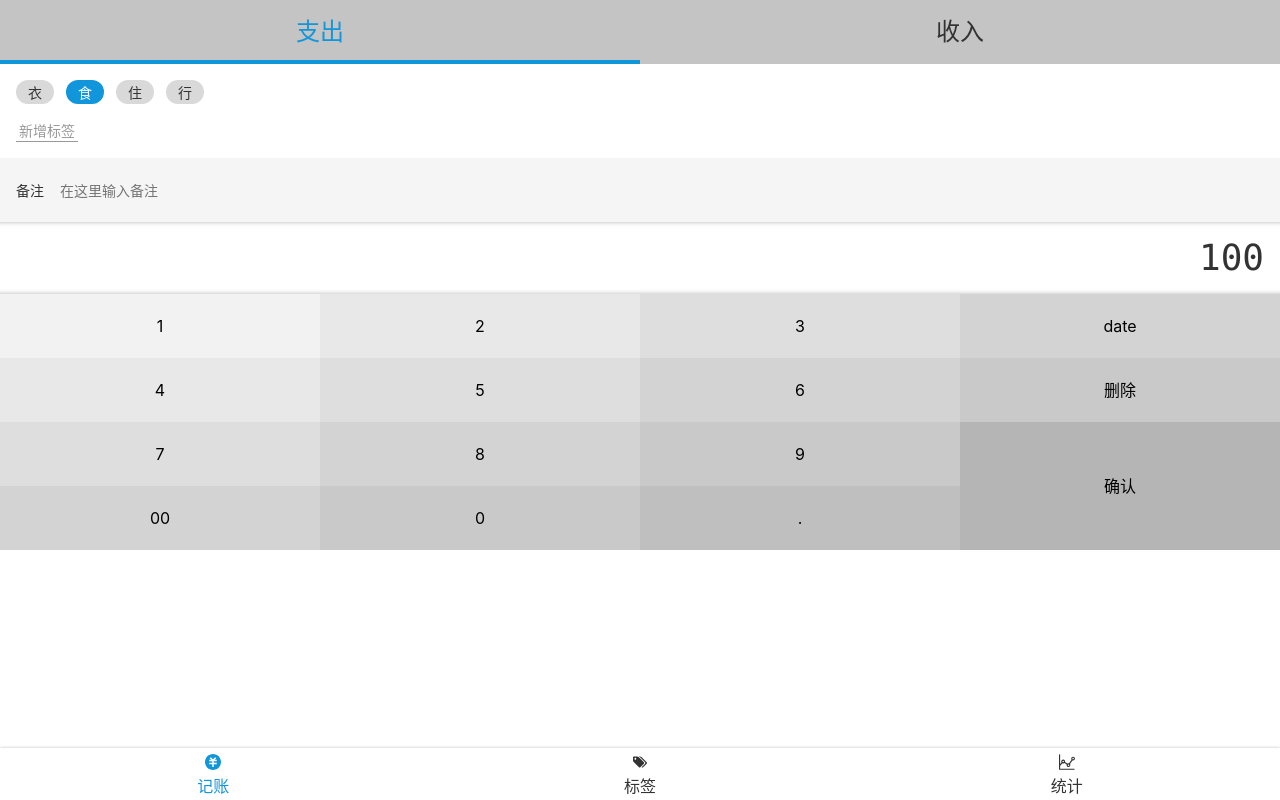
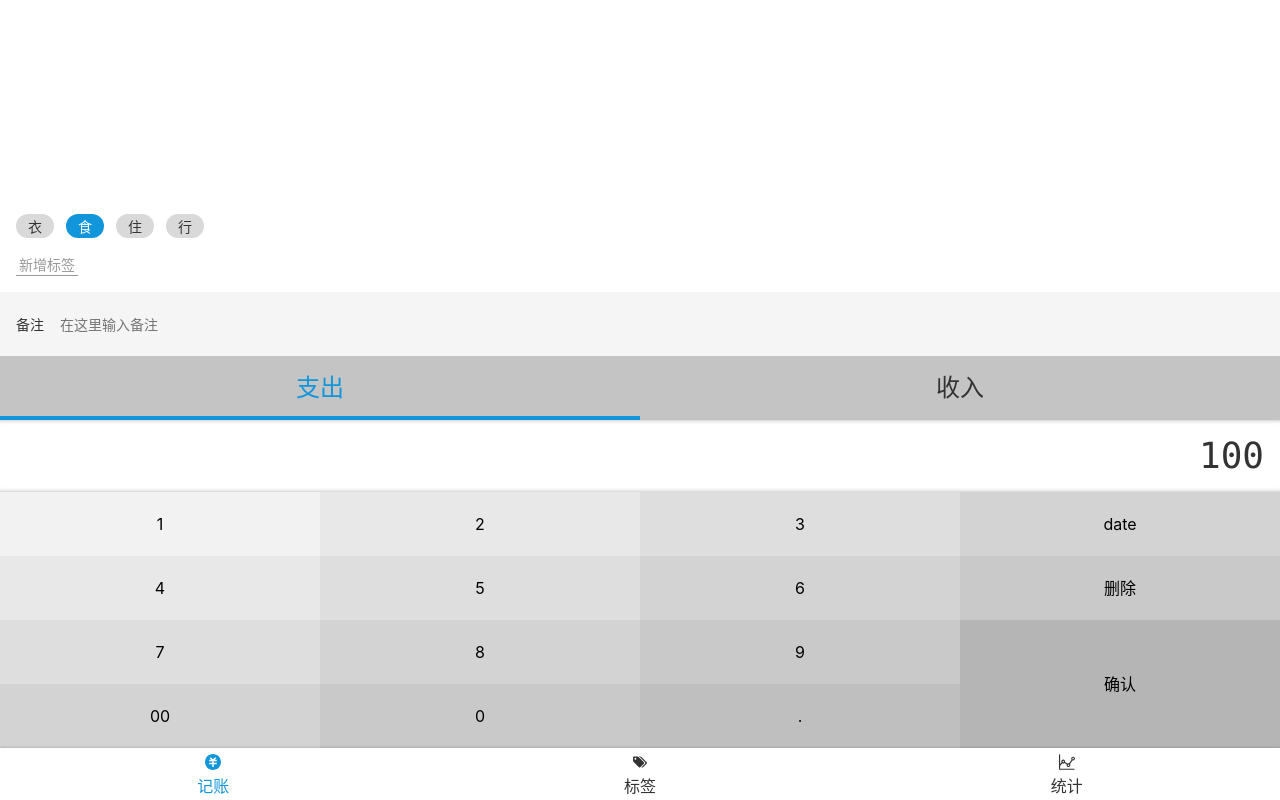
Before and after one commit to thunderjak/more-money-1, a Vue app: page /#/money in a window 1280 px wide. Built offline with nearby package versions, Linux system fonts and the light colour scheme.

Commit message:
倒放布局

```diff
--- a/src/components/layout.vue
+++ b/src/components/layout.vue
@@ -1,6 +1,6 @@
 <template>
-    <div class="nav-wrapper">
-        <div class="content">
+    <div class="layout-wrapper">
+        <div class="content" :class="classPrefix && `${classPrefix}-content`">
         <slot/>  <!-- vue插槽slot -->
         </div>
         <Nav />
@@ -9,12 +9,13 @@
 
 <script>
     export default {
+        props:['classPrefix'],
         name:'layout'
     }
 </script>
 
 <style lang="scss" scoped>
-.nav-wrapper{
+.layout-wrapper{
     display: flex;
     flex-direction:column;
     height: 100vh;
--- a/src/views/money.vue
+++ b/src/views/money.vue
@@ -1,29 +1,6 @@
 <template>
     <div>
-        <Layout>
-            <div class="type">
-                <ul class="types">
-                    <li class="selected">支出</li>
-                    <li>收入</li>
-                </ul>
-            </div>
-            <div class="tags">
-                <ul class="current">
-                    <li>衣</li>
-                    <li class="selected">食</li>
-                    <li>住</li>
-                    <li>行</li>
-                </ul>
-                <div class="new">
-                    <button>新增标签</button>
-                </div>
-            </div>
-            <div class="notes">
-                <label class="remark">
-                    <span class="name">备注</span>
-                    <input type="text" placeholder="在这里输入备注">
-                </label>
-            </div>
+        <Layout class-prefix="layout">
             <div class="numberPad">
                 <div class="output">100</div>
                 <div class="buttons">
@@ -44,6 +21,29 @@
                     <button>.</button>
                 </div>
             </div>
+            <div class="type">
+                <ul class="types">
+                    <li class="selected">支出</li>
+                    <li>收入</li>
+                </ul>
+            </div>
+            <div class="notes">
+                <label class="remark">
+                    <span class="name">备注</span>
+                    <input type="text" placeholder="在这里输入备注">
+                </label>
+            </div>
+            <div class="tags">
+                <div class="new">
+                    <button>新增标签</button>
+                </div>
+                <ul class="current">
+                    <li>衣</li>
+                    <li class="selected">食</li>
+                    <li>住</li>
+                    <li>行</li>
+                </ul>
+            </div>
         </Layout>
     </div>
 </template>
@@ -54,11 +54,20 @@
     }
 </script>
 
+<style lang="scss">
+.layout-content{
+    display: flex;
+    flex-direction: column-reverse;
+}
+</style>
 <style lang="scss" scoped>
 @import "~@/assets/style/helper.scss";
 .tags{
     font-size: 14px;
     padding: 16px;
+    display: flex;
+    flex-grow: 1;
+    flex-direction: column-reverse;
   > .current{
       display: flex;
       > li{
```
